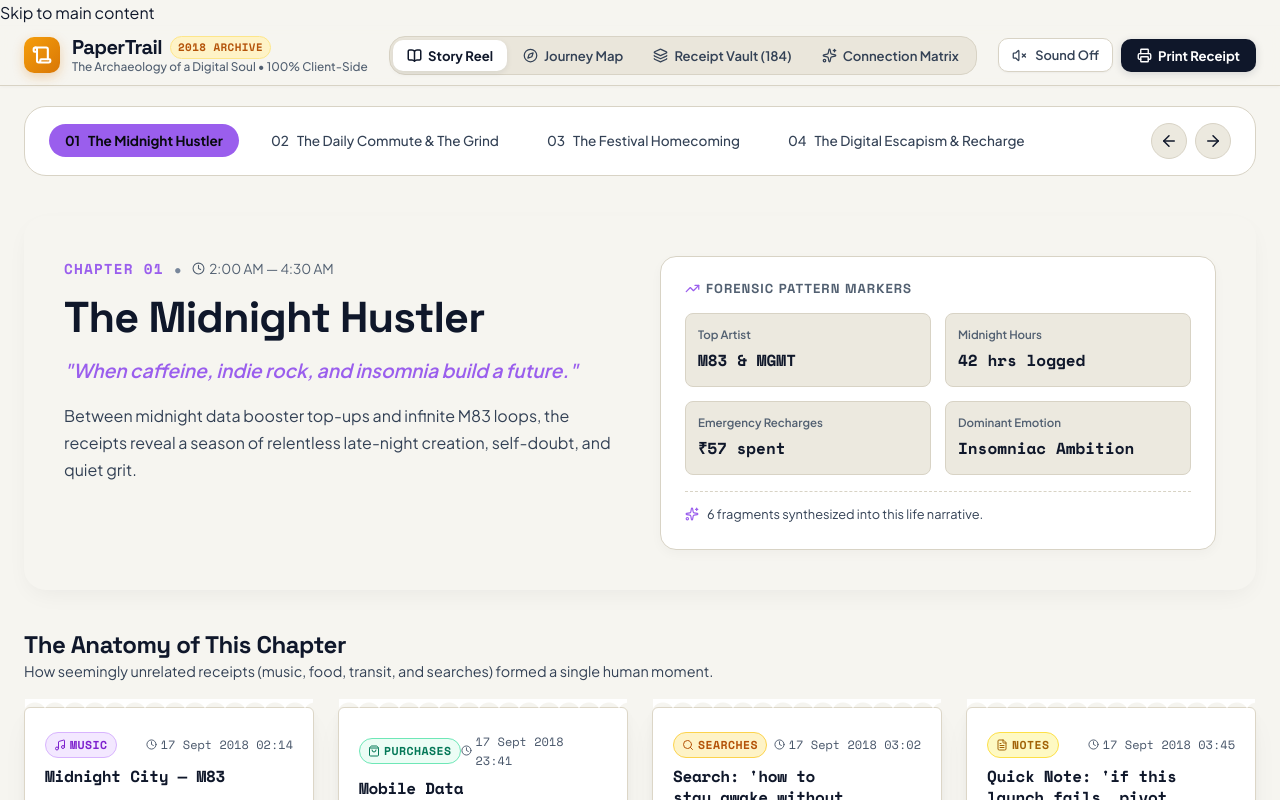
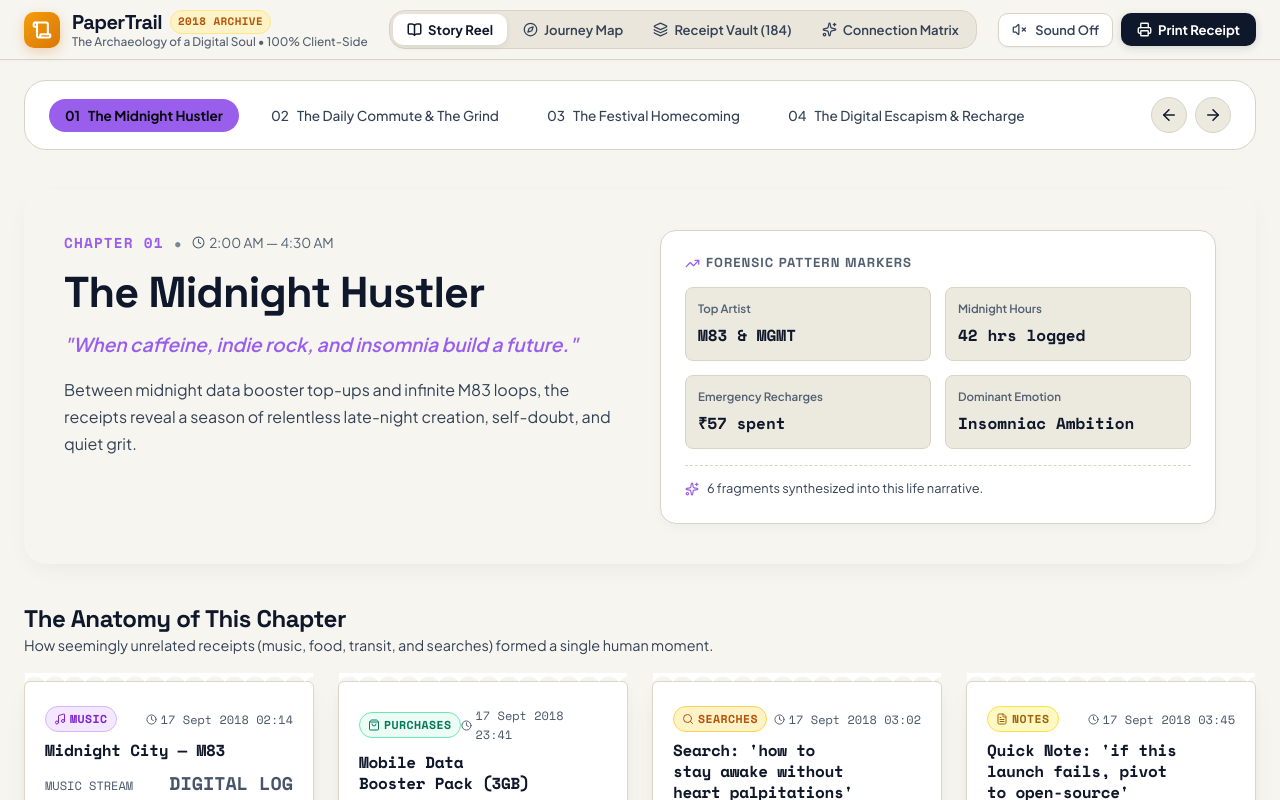
Before and after one commit to Shivansh1824/PaperTrail, a React (Vite) app: page / in a window 1280 px wide. Shown: the top 800 px of the page. Built offline with nearby package versions, Linux system fonts and the light colour scheme.

Commit message:
feat(a11y): add skip-link, high-contrast focus rings, and reduced motion queries

```diff
--- a/src/index.css
+++ b/src/index.css
@@ -502,3 +502,49 @@ button:focus-visible, input:focus-visible, select:focus-visible {
     padding: var(--space-4) var(--space-4) var(--space-5);
   }
 }
+
+/* ==========================================================================
+   ACCESSIBILITY (A11Y & KEYBOARD NAVIGATION)
+   ========================================================================== */
+
+/* Skip Link for Screen Readers & Keyboard Navigation */
+.skip-link {
+  position: absolute;
+  top: -60px;
+  left: 16px;
+  background: var(--text-primary);
+  color: #ffffff;
+  padding: 10px 18px;
+  font-family: var(--font-mono);
+  font-size: 0.85rem;
+  font-weight: 700;
+  border-radius: var(--radius-md);
+  z-index: 99999;
+  text-decoration: none;
+  box-shadow: 0 4px 14px rgba(0, 0, 0, 0.25);
+  transition: top 180ms ease;
+}
+
+.skip-link:focus {
+  top: 16px;
+  outline: 2px solid var(--accent-amber);
+}
+
+/* High-contrast focus-visible ring for all interactive elements */
+button:focus-visible,
+input:focus-visible,
+a:focus-visible,
+[tabindex]:focus-visible {
+  outline: 2px solid var(--accent-amber) !important;
+  outline-offset: 2px !important;
+}
+
+/* Graceful degradation for users preferring reduced motion */
+@media (prefers-reduced-motion: reduce) {
+  *, *::before, *::after {
+    animation-duration: 0.01ms !important;
+    animation-iteration-count: 1 !important;
+    transition-duration: 0.01ms !important;
+    scroll-behavior: auto !important;
+  }
+}
```
